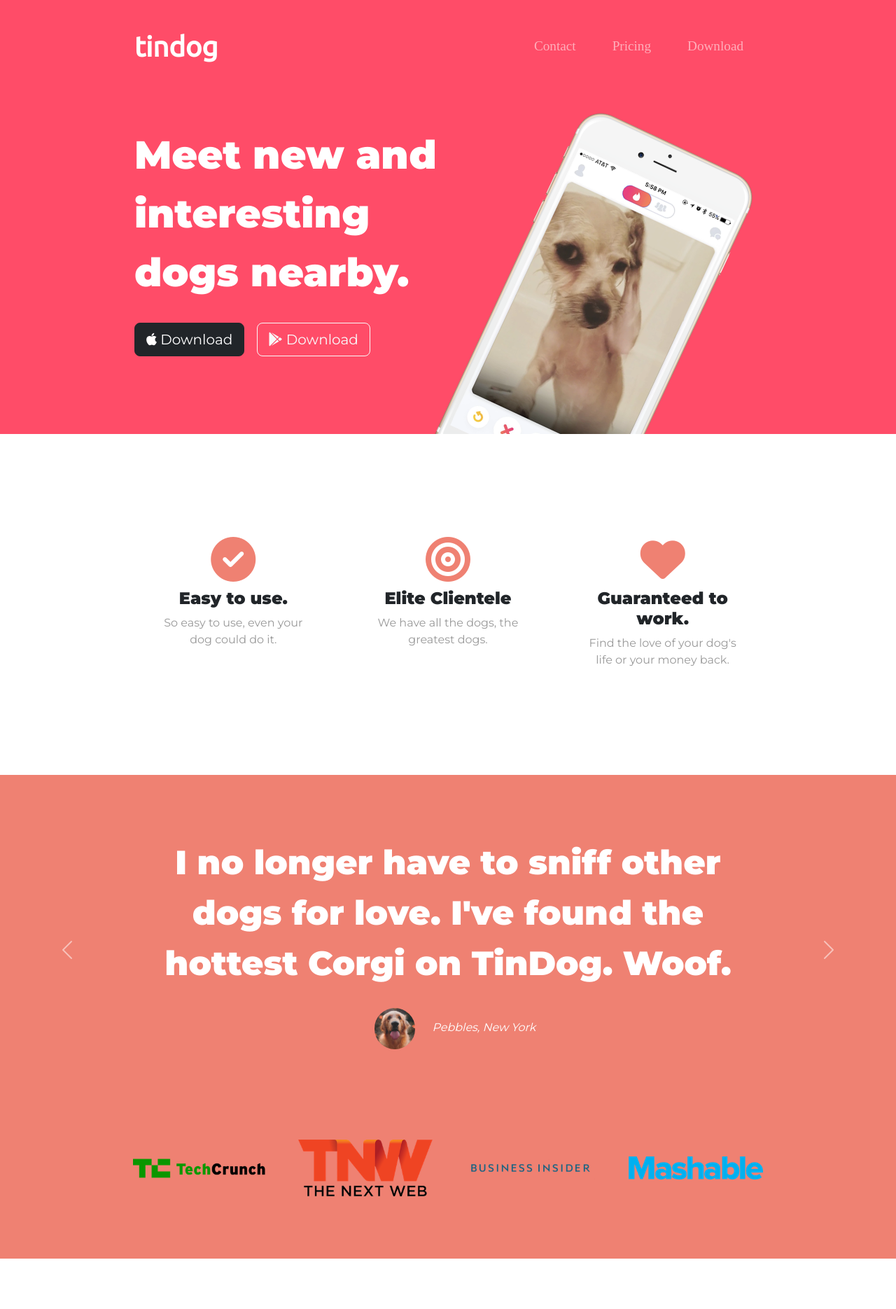
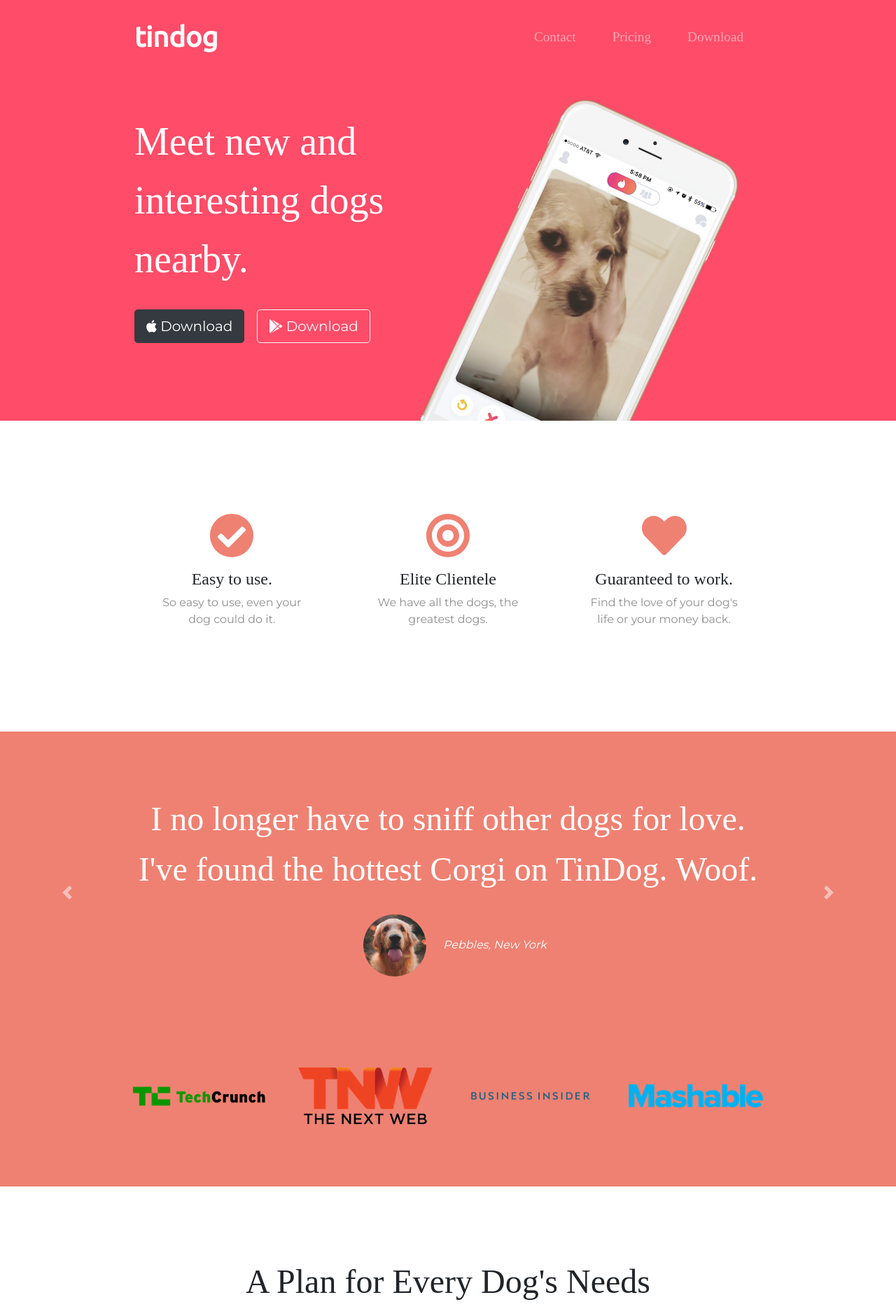
Before and after one commit to hypryyn/tinder-dog-clone, a plain HTML site: page index.html in a window 1280 px wide. Shown: the part 20-1890 px from the top of the page at 70% size. Drawn offline with nearby package versions, Linux system fonts and the light colour scheme.

Commit message:
refactor

```diff
--- a/css/styles.css
+++ b/css/styles.css
@@ -1,43 +1,51 @@
+
 body {
     font-family: "Montserrat";
+    text-align: center;
   }
 
-#title {
-    background-color: #ff4c68;
-    color: white;
+  h1, h2, h3, h4, h5, h6 {
+    font-family: "Montserrat-Bold";
   }
 
-h1 {
-    font-family: 'Montserrat', sans-serif;
-    font-weight: 900;
+  p {
+    color: #8f8f8f;
+  }
+
+  /* Headings */
+
+  .big-heading {
+    font-family: "Montserrat-Black";
     font-size: 3.5rem;
     line-height: 1.5;
   }
 
-h2 {
-    font-family: "Montserrat";
-    font-weight: bold;
+  .section-heading {
     font-size: 3rem;
     line-height: 1.5;
   }
 
-h3 {
-    font-family: "Montserrat";
-    font-weight: bold;
-    font-size: 1.5rem;
+  /* Containers */
+
+  .container-fluid{
+    padding: 7% 15%;
   }
 
-p {
-    color: #999999;
+  /* Sections */
+
+  .colored-section {
+    background-color: #ff4c68;
+    color: #fff;
   }
 
-.container-fluid {
-    padding: 3% 15% 7%;
+  .white-section {
+    background-color: #fff;
   }
 
   /* Navigation Bar */
+
   .navbar {
-    padding-bottom: 4.5rem;
+    padding: 0 0 4.5rem;
   }
 
   .navbar-brand {
@@ -47,83 +55,84 @@ p {
   }
 
   .nav-item {
-    padding: 18px;
+    padding: 0 18px;
   }
 
   .nav-link {
     font-size: 1.2rem;
-    font-family: "Monserrat";
-    font-weight: 300;
+    font-family: "Montserrat-Light";
   }
 
-/* download-button */
+  /* Buttons */
 
   .download-button {
     margin: 5% 3% 5% 0;
   }
 
-/* Title-Image */
+  /* Title Section */
 
-.img-container {
+  #title {
+    background-color: #ff4c68;
+    color: #fff;
+    text-align: left;
+  }
+
+  #title .container-fluid {
+    padding: 3% 15% 7%;
+  }
+
+  /* Title Image */
+
+  .title-image {
+    width: 60%;
+    transform: rotate(25deg);
+    position: absolute;
+    right: 30%;
+  }
+
+  /* Features Section */
+
+  #features {
     position: relative;
   }
 
-.Title-Image {
-    width: 60%;
-    right: 25%;
-    transform: rotate(25deg);
-    position: absolute;
+  .feature-title {
+    font-size: 1.5rem;
   }
 
-#features {
-    padding: 7% 15%;
-    background-color: #fff;
-    position: relative;
-    z-index: 1;
+  .feature-box {
+    padding: 4.5%;
   }
 
-.features-box {
-    text-align: center;
-    padding: 5%;
+  .icon {
+    color: #ef8172;
+    margin-bottom: 1rem;
   }
 
-.features-icon {
-    color: #EF8172;
-    font-size: 4rem;
-    padding: 5%;
-
-}
-
-.features-icon:hover {
+  .icon:hover {
     color: #ff4c68;
   }
 
-.grid {
-    display: grid;
-    place-items: center;
+  /* Testimonial Section */
+
+  #testimonials {
+    background-color: #ef8172;
   }
 
-/* Testimonial Section  */
-
-#testimonials {
-    text-align: center;
-    background-color: #EF8172;
-    color: #fff;
+  .testimonial-text {
+    font-size: 3rem;
+    line-height: 1.5;
   }
 
   .testimonial-image {
-    width: 11%;
+    width: 10%;
     border-radius: 100%;
-    padding: 20px;
+    margin: 20px;
   }
 
-.carousel-item {
-    padding: 7% 15%;
-}
 
   #press {
-    background-color: #EF8172;
-    text-align: center;
+    background-color: #ef8172;
     padding-bottom: 3%;
   }
 
@@ -132,13 +141,29 @@ p {
     margin: 20px 20px 50px;
   }
 
+  /* Pricing Section */
+
   #pricing {
     padding: 100px;
   }
 
+  .price-text {
+    font-size: 3rem;
+    line-height: 1.5;
+  }
+
   .pricing-column {
-    text-align: center;
     padding: 3% 2%;
+  }
+
+  /* CTA Section */
+
+
+  /* Footer Section */
+
+
+  .social-icon {
+    margin: 20px 10px;
   }
 
   @media (max-width: 1028px) {
@@ -146,32 +171,9 @@ p {
     #title {
       text-align: center;
     }
-    .Title-Image {
+
+    .title-image {
       position: static;
       transform: rotate(0);
     }
   }
-
-#cta {
-    font-family: "Montserrat";
-    font-weight: bold;
-    font-size: 3rem;
-    line-height: 1.5;
-    color: #fff;
-    text-align: center;
-    background-color: #ff4c68;
-    padding: 7% 15% 3%;
-}
-
-#cta > h3 {
-    font-size: 2.2rem;
-}
-
-.footer-icon {
-    padding: 1%;
-    font-size: 1.1rem;
-}
-footer {
-    text-align: center;
-    padding: 7% 15%;
-}
--- a/index.html
+++ b/index.html
@@ -3,129 +3,141 @@
 
 <head>
   <meta charset="utf-8">
-    <meta name="viewport" content="width=device-width, initial-scale=1">
   <title>TinDog</title>
 
-    <!-- Bootstrap Scripts -->
-    <link href="https://cdn.jsdelivr.net/npm/bootstrap@5.3.0-alpha1/dist/css/bootstrap.min.css" rel="stylesheet"
-        integrity="sha384-GLhlTQ8iRABdZLl6O3oVMWSktQOp6b7In1Zl3/Jr59b6EGGoI1aFkw7cmDA6j6gD" crossorigin="anonymous">
-    <script src="https://cdn.jsdelivr.net/npm/bootstrap@5.3.0-alpha1/dist/js/bootstrap.bundle.min.js"
-        integrity="sha384-w76AqPfDkMBDXo30jS1Sgez6pr3x5MlQ1ZAGC+nuZB+EYdgRZgiwxhTBTkF7CXvN"
-        crossorigin="anonymous"></script>
+  <!-- Google Fonts -->
+  <link href="https://fonts.googleapis.com/css?family=Montserrat|Ubuntu" rel="stylesheet">
+
   <!-- CSS Stylesheets -->
+  <link rel="stylesheet" href="https://maxcdn.bootstrapcdn.com/bootstrap/4.0.0/css/bootstrap.min.css" integrity="sha384-Gn5384xqQ1aoWXA+058RXPxPg6fy4IWvTNh0E263XmFcJlSAwiGgFAW/dAiS6JXm" crossorigin="anonymous">
   <link rel="stylesheet" href="css/styles.css">
 
-    <!-- Google Fonts -->
-    <link rel="preconnect" href="https://fonts.googleapis.com">
-    <link rel="preconnect" href="https://fonts.gstatic.com" crossorigin>
-    <link
-        href="https://fonts.googleapis.com/css2?family=Merriweather&family=Montserrat:wght@100;400;900&family=Poppins&family=Sacramento&family=Ubuntu&display=swap"
-        rel="stylesheet">
   <!-- Font Awesome -->
-    <link rel="stylesheet" href="https://cdnjs.cloudflare.com/ajax/libs/font-awesome/6.3.0/css/all.min.css" </head>
+  <script defer src="https://use.fontawesome.com/releases/v5.0.7/js/all.js"></script>
+
+  <!-- Bootstrap Scripts -->
+  <script src="https://code.jquery.com/jquery-3.2.1.slim.min.js" integrity="sha384-KJ3o2DKtIkvYIK3UENzmM7KCkRr/rE9/Qpg6aAZGJwFDMVNA/GpGFF93hXpG5KkN" crossorigin="anonymous"></script>
+  <script src="https://cdnjs.cloudflare.com/ajax/libs/popper.js/1.12.9/umd/popper.min.js" integrity="sha384-ApNbgh9B+Y1QKtv3Rn7W3mgPxhU9K/ScQsAP7hUibX39j7fakFPskvXusvfa0b4Q" crossorigin="anonymous"></script>
+  <script src="https://maxcdn.bootstrapcdn.com/bootstrap/4.0.0/js/bootstrap.min.js" integrity="sha384-JZR6Spejh4U02d8jOt6vLEHfe/JQGiRRSQQxSfFWpi1MquVdAyjUar5+76PVCmYl" crossorigin="anonymous"></script>
+</head>
 
 <body>
 
-    <section id="title">
+  <section class="colored-section" id="title">
+
     <div class="container-fluid">
 
       <!-- Nav Bar -->
 
       <nav class="navbar navbar-expand-lg navbar-dark">
-                <a class=navbar-brand href=" ">tindog</a>
-                <button class="navbar-toggler" type="button" data-bs-toggle="collapse"
-                    data-bs-target="#navbarSupportedContent" aria-controls="navbarSupportedContent"
-                    aria-expanded="false" aria-label="Toggle navigation">
+
+        <a class="navbar-brand" href="">tindog</a>
+
+        <button class="navbar-toggler" type="button" data-toggle="collapse" data-target="#navbarTogglerDemo02">
             <span class="navbar-toggler-icon"></span>
         </button>
-                <div class="collapse navbar-collapse" id="navbarSupportedContent">
-                    <ul class="navbar-nav ms-auto">
-                        <li class="nav-item"><a href="#footer" class="nav-link">Contact</a></li>
-                        <li class="nav-item"><a href="#pricing" class="nav-link">Pricing</a></li>
-                        <li class="nav-item"><a href="#cta" class="nav-link">Download</a></li>
+
+        <div class="collapse navbar-collapse" id="navbarTogglerDemo02">
+
+          <ul class="navbar-nav ml-auto">
+            <li class="nav-item">
+              <a class="nav-link" href="#footer">Contact</a>
+            </li>
+            <li class="nav-item">
+              <a class="nav-link" href="#pricing">Pricing</a>
+            </li>
+            <li class="nav-item">
+              <a class="nav-link" href="#cta">Download</a>
+            </li>
           </ul>
+
         </div>
       </nav>
 
 
       <!-- Title -->
+
       <div class="row">
+
         <div class="col-lg-6">
-                    <h1>Meet new and interesting dogs nearby.</h1>
-                    <button type="button" class="btn btn-dark btn-lg download-button"><i class="fa-brands fa-apple"></i>
-                        Download</button>
-                    <button type="button" class="btn btn-outline-light btn-lg download-button"><i
-                            class="fa-brands fa-google-play"></i> Download</button>
+          <h1 class="big-heading">Meet new and interesting dogs nearby.</h1>
+          <button type="button" class="btn btn-dark btn-lg download-button"><i class="fab fa-apple"></i> Download</button>
+          <button type="button" class="btn btn-outline-light btn-lg download-button"><i class="fab fa-google-play"></i> Download</button>
         </div>
-                <div class="col-lg-6 img-container">
-                    <img class="Title-Image" src="images/iphone6.png" alt="iphone-mockup">
+
+        <div class="col-lg-6">
+          <img class="title-image" src="images/iphone6.png" alt="iphone-mockup">
         </div>
+
       </div>
+
     </div>
+
   </section>
 
 
   <!-- Features -->
 
-    <section id="features">
+  <section class="white-section" id="features">
+
+    <div class="container-fluid">
+
       <div class="row">
-            <div class="col-lg-4 features-box">
-                <i class="fa-solid fa-circle-check features-icon"></i>
-                <h3>Easy to use.</h3>
+        <div class="feature-box col-lg-4">
+          <i class="icon fas fa-check-circle fa-4x"></i>
+          <h3 class="feature-title">Easy to use.</h3>
           <p>So easy to use, even your dog could do it.</p>
         </div>
-            <div class="col-lg-4 features-box">
-                <i class="fa-solid fa-bullseye features-icon"></i>
-                <h3>Elite Clientele</h3>
+
+        <div class="feature-box col-lg-4">
+          <i class="icon fas fa-bullseye fa-4x"></i>
+          <h3 class="feature-title">Elite Clientele</h3>
           <p>We have all the dogs, the greatest dogs.</p>
         </div>
-            <div class="col-lg-4 features-box">
-                <i class="fa-solid fa-heart features-icon"></i>
-                <h3>Guaranteed to work.</h3>
+
+        <div class="feature-box col-lg-4">
+          <i class="icon fas fa-heart fa-4x"></i>
+          <h3 class="feature-title">Guaranteed to work.</h3>
           <p>Find the love of your dog's life or your money back.</p>
         </div>
+      </div>
+
+
     </div>
   </section>
 
 
   <!-- Testimonials -->
 
-    <section id="testimonials">
+  <section class="colored-section" id="testimonials">
 
-        <div id="carouselExample" class="carousel slide" data-ride="false">
+    <div id="testimonial-carousel" class="carousel slide" data-ride="false">
       <div class="carousel-inner">
-                <div class="carousel-item active">
-                    <h2>I no longer have to sniff other dogs for love. I've found the hottest Corgi on TinDog. Woof.
-                    </h2>
+        <div class="carousel-item active container-fluid">
+          <h2 class="testimonial-text">I no longer have to sniff other dogs for love. I've found the hottest Corgi on TinDog. Woof.</h2>
           <img class="testimonial-image" src="images/dog-img.jpg" alt="dog-profile">
           <em>Pebbles, New York</em>
         </div>
-                <div class="carousel-item">
-                    <h2 class="testimonial-text">My dog used to be so lonely, but with TinDog's help, they've found the
-                        love of their life. I think.</h2>
+        <div class="carousel-item container-fluid">
+          <h2 class="testimonial-text">My dog used to be so lonely, but with TinDog's help, they've found the love of their life. I think.</h2>
           <img class="testimonial-image" src="images/lady-img.jpg" alt="lady-profile">
           <em>Beverly, Illinois</em>
         </div>
-                <button class="carousel-control-prev" type="button" data-bs-target="#carouselExample"
-                    data-bs-slide="prev">
+      </div>
+      <a class="carousel-control-prev" href="#testimonial-carousel" role="button" data-slide="prev">
     <span class="carousel-control-prev-icon"></span>
-                </button>
-                <button class="carousel-control-next" type="button" data-bs-target="#carouselExample"
-                    data-bs-slide="next">
+      </a>
+      <a class="carousel-control-next" href="#testimonial-carousel" role="button" data-slide="next">
     <span class="carousel-control-next-icon"></span>
-                </button>
+      </a>
     </div>
-
-
-
-
 
   </section>
 
 
   <!-- Press -->
 
-    <section id="press">
+  <section class="colored-section" id="press">
     <img class="press-logo" src="images/techcrunch.png" alt="tc-logo">
     <img class="press-logo" src="images/tnw.png" alt="tnw-logo">
     <img class="press-logo" src="images/bizinsider.png" alt="biz-insider-logo">
@@ -136,54 +148,62 @@
 
   <!-- Pricing -->
 
-    <section id="pricing">
-        <h2>A Plan for Every Dog's Needs</h2>
+  <section class="white-section" id="pricing">
+
+    <h2 class="section-heading">A Plan for Every Dog's Needs</h2>
     <p>Simple and affordable price plans for your and your dog.</p>
 
     <div class="row">
+
       <div class="pricing-column col-lg-4 col-md-6">
         <div class="card">
           <div class="card-header">
             <h3>Chihuahua</h3>
           </div>
-                    <div class="card-body d-grid gap-2">
-                        <h2>Free</h2>
+          <div class="card-body">
+            <h2 class="price-text">Free</h2>
             <p>5 Matches Per Day</p>
             <p>10 Messages Per Day</p>
             <p>Unlimited App Usage</p>
-                        <button class="btn btn-outline-dark btn-lg" type="button">Sign Up</button>
+            <button class="btn btn-lg btn-block btn-outline-dark" type="button">Sign Up</button>
           </div>
         </div>
       </div>
+
       <div class="pricing-column col-lg-4 col-md-6">
         <div class="card">
           <div class="card-header">
             <h3>Labrador</h3>
           </div>
-                    <div class="card-body d-grid gap-2">
-                        <h2>$49 / mo</h2>
+          <div class="card-body">
+            <h2 class="price-text">$49 / mo</h2>
             <p>Unlimited Matches</p>
             <p>Unlimited Messages</p>
             <p>Unlimited App Usage</p>
-                        <button class="btn btn-dark btn-lg" type="button">Sign Up</button>
+            <button class="btn btn-lg btn-block btn-dark" type="button">Sign Up</button>
           </div>
         </div>
       </div>
+
       <div class="pricing-column col-lg-4">
         <div class="card">
           <div class="card-header">
             <h3>Mastiff</h3>
           </div>
-                    <div class="card-body d-grid gap-2">
-                        <h2>$99 / mo</h2>
+          <div class="card-body">
+            <h2 class="price-text">$99 / mo</h2>
             <p>Pirority Listing</p>
             <p>Unlimited Matches</p>
             <p>Unlimited Messages</p>
             <p>Unlimited App Usage</p>
-                        <button class="btn btn-dark btn-lg" type="button">Sign Up</button>
+            <button class="btn btn-lg btn-block btn-dark" type="button">Sign Up</button>
+
           </div>
         </div>
       </div>
+
+
+
     </div>
 
   </section>
@@ -191,27 +211,27 @@
 
   <!-- Call to Action -->
 
-    <section id="cta">
+  <section class="colored-section" id="cta">
 
-        <h3>Find the True Love of Your Dog's Life Today.</h3>
-        <button type="button" class="btn btn-dark btn-lg download-button"><i class="fa-brands fa-apple"></i>
-            Download</button>
-        <button type="button" class="btn btn-light btn-lg download-button"><i class="fa-brands fa-google-play"></i>
-            Download</button>
+    <div class="container-fluid">
+
+      <h3 class="big-heading">Find the True Love of Your Dog's Life Today.</h3>
+      <button class="download-button btn btn-lg btn-dark" type="button"><i class="fab fa-apple"></i> Download</button>
+      <button class="download-button btn btn-lg brn-light" type="button"><i class="fab fa-google-play"></i> Download</button>
+    </div>
   </section>
 
 
   <!-- Footer -->
 
-    <footer id="footer">
-        <div>
-            <i class="fa-brands fa-twitter footer-icon"></i>
-            <i class="fa-brands fa-facebook footer-icon"></i>
-            <i class="fa-brands fa-instagram footer-icon"></i>
-            <i class="fa-solid fa-envelope footer-icon"></i>
+  <footer class="white-section" id="footer">
+    <div class="container-fluid">
+      <i class="social-icon fab fa-facebook-f"></i>
+      <i class="social-icon fab fa-twitter"></i>
+      <i class="social-icon fab fa-instagram"></i>
+      <i class="social-icon fas fa-envelope"></i>
+      <p>© Copyright 2018 TinDog</p>
     </div>
-        <p>© Copyright TinDog</p>
-
   </footer>
 
 
```
Lines whose indentation alone changed are shown as unchanged.
